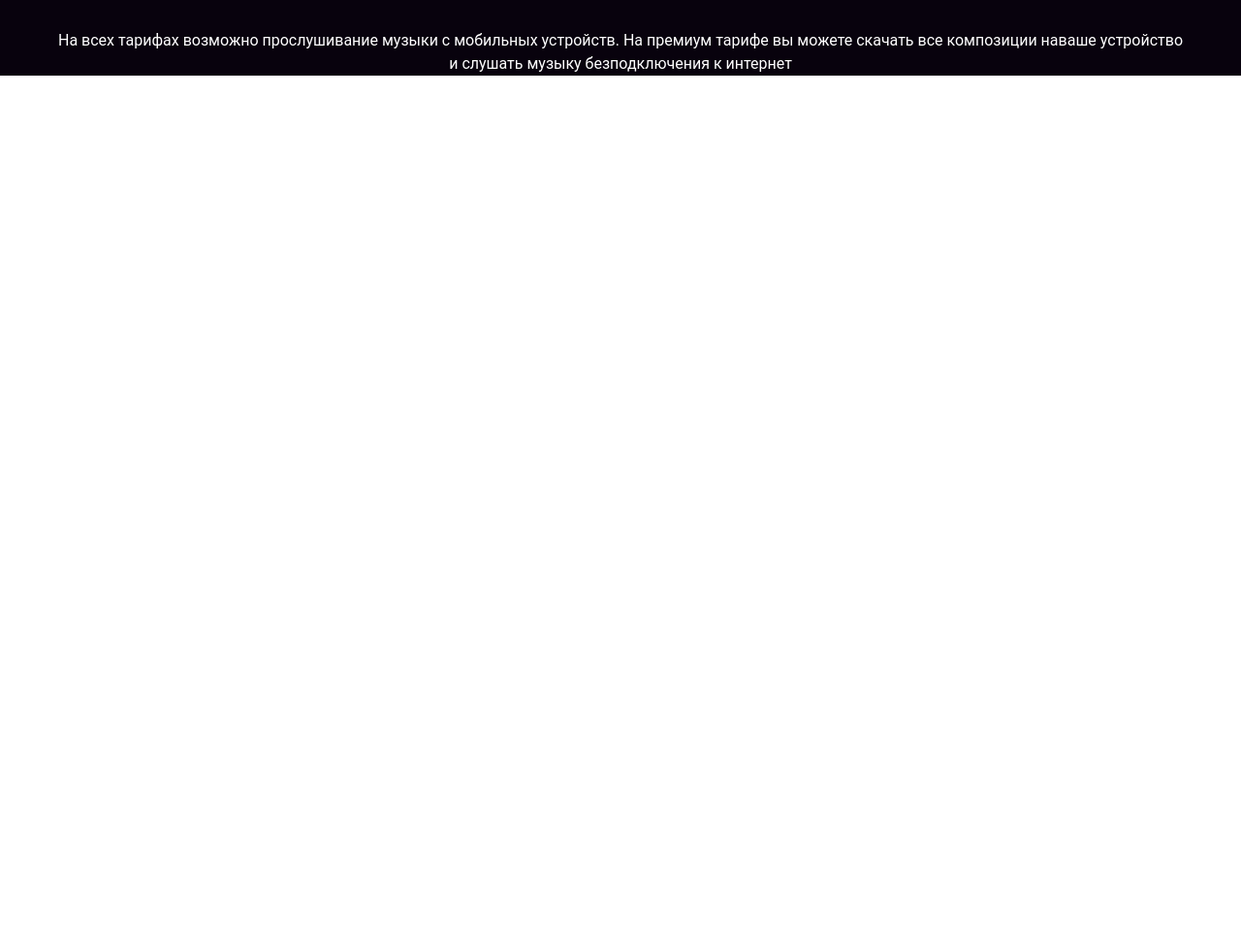
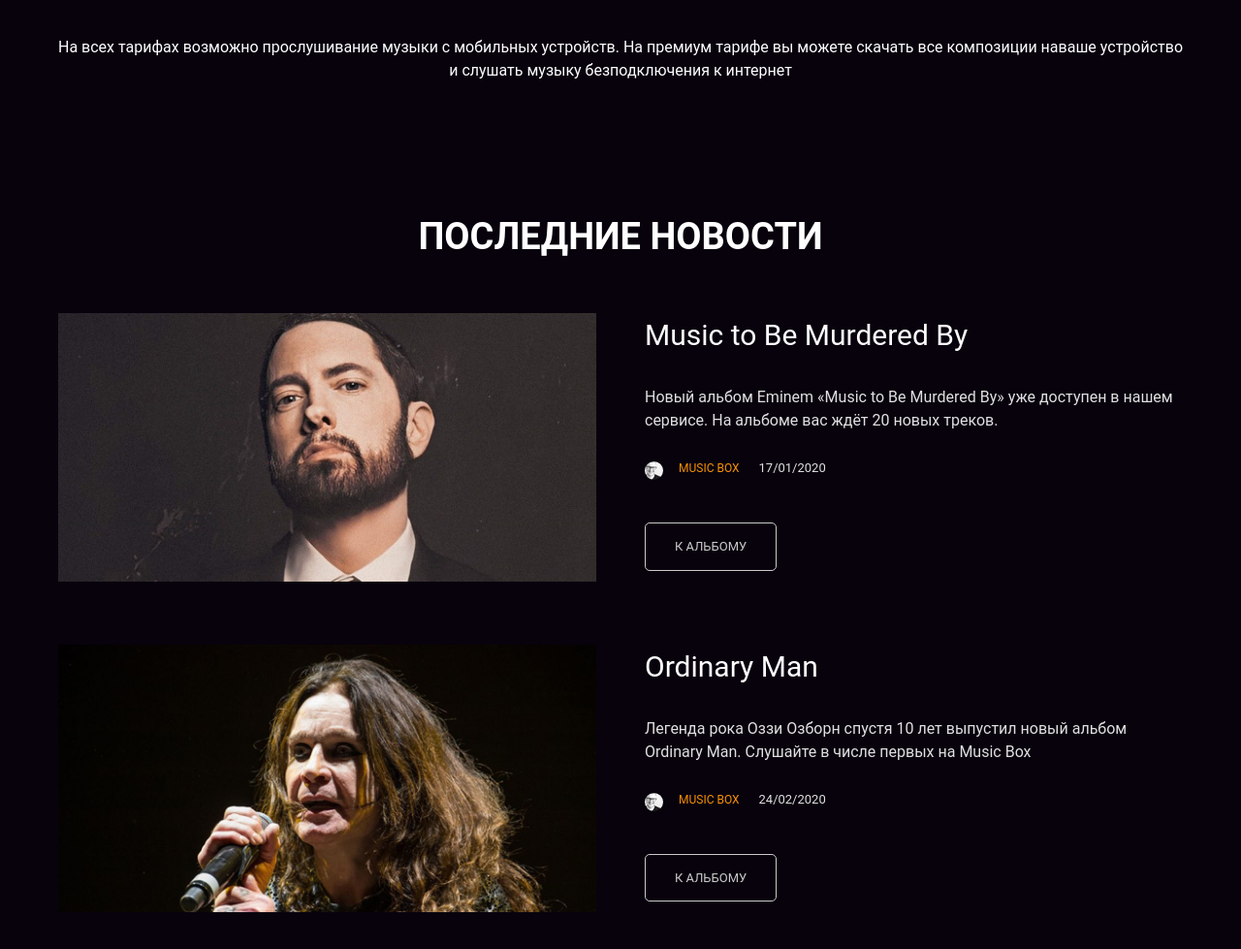
Before and after one commit to byneev/layout-designer-project-lvl2, a plain HTML site: page src/index.html in a window 1280 px wide. Shown: the part 1588-2567 px from the top of the page at 97% size. Before the commit the page ends 1874 px from the top, so only its background shows below. Drawn offline with Linux system fonts and the light colour scheme.

Commit message:
feat: add news

```diff
--- a/src/index.html
+++ b/src/index.html
@@ -111,33 +111,48 @@
     </div>
   </article>
   <!-- NEWS -->
-  <section class="news">
+  <section class="news" id="page-news">
+    <div class="container">
+      <h2 class="news-heading">Последние новости</h2>
       <ul class="news-list">
         <li class="news-list-item">
           <article class="news-item">
-          <img src="" alt="" class="news-item-img">
+            <img src="images/Music%20to%20Be%20Murdered%20By.png" alt="ozzy photo" width="570" height="284"
+              class="news-item-img">
             <div class="news-info">
-            <h3 class="news-item-heading"></h3>
-            <p class="news-item-text"></p>
-            <a href="" class="news-item-author"></a>
-            <date class="news-item-date"></date>
-            <a href="" class="btn"></a>
+              <h3 class="news-item-heading">Music to Be Murdered By</h3>
+              <p class="news-item-text">Новый альбом Eminem «Music to Be Murdered By» уже доступен в нашем сервисе. На
+                альбоме вас ждёт 20 новых треков.</p>
+              <div class="news-author-wrapper">
+                <a href="" class="news-item-author">Music box</a>
+                <time datetime="2020-01-17" class="news-item-date">17/01/2020</time>
+              </div>
+              <div class="btn-news-wrapper">
+                <a href="/" class="btn btn-news">К альбому</a>
+              </div>
             </div>
           </article>
         </li>
         <li class="news-list-item">
           <article class="news-item">
-          <img src="" alt="" class="news-item-img">
+            <img src="images/Ordinary%20Man.png" alt="eminem photo" width="570" height="284" class="news-item-img">
             <div class="news-info">
-            <h3 class="news-item-heading"></h3>
-            <p class="news-item-text"></p>
-            <a href="" class="news-item-author"></a>
-            <date class="news-item-date"></date>
-            <a href="" class="btn"></a>
+              <h3 class="news-item-heading">Ordinary Man</h3>
+              <p class="news-item-text">Легенда рока Оззи Озборн спустя 10 лет выпустил новый альбом Ordinary Man.
+                Слушайте в числе первых на Music Box</p>
+              <div class="news-author-wrapper">
+                <a href="" class="news-item-author">Music box</a>
+                <time datetime="2020-02-24" class="news-item-date">24/02/2020</time>
+              </div>
+              <div class="btn-news-wrapper">
+                <a href="/" class="btn btn-news">К альбому</a>
+              </div>
             </div>
           </article>
         </li>
+
       </ul>
+    </div>
   </section>
 </body>
 
--- a/src/scss/mixins.scss
+++ b/src/scss/mixins.scss
@@ -80,3 +80,8 @@
   background-repeat: no-repeat;
   background-size: contain;
 }
+
+@mixin adaptive-img {
+  width: 100%;
+  height: auto;
+}
--- a/src/scss/page-news/page-news-item.scss
+++ b/src/scss/page-news/page-news-item.scss
@@ -0,0 +1,65 @@
+.news-item {
+  display: grid;
+  grid-template-columns: repeat(2, 1fr);
+  column-gap: 50px;
+  @media (max-width: 414px) {
+    display: block;
+  }
+}
+
+.news-item-img {
+  @include adaptive-img;
+  @media (max-width: 414px) {
+    margin-bottom: 50px;
+  }
+}
+
+.news-item-heading {
+  @include reset;
+  @include tipography(30px, normal, none);
+  margin-bottom: 30px;
+  @media (max-width: 414px) {
+    @include tipography(16px, normal, none);
+    margin-bottom: 16px;
+  }
+}
+
+.news-item-text {
+  @include reset;
+  @include tipography(16px, normal, none);
+  margin-bottom: 24px;
+  color: $c-gray;
+}
+
+.news-item-author {
+  @include tipography(12px, normal, uppercase);
+  position: relative;
+  padding-left: 35px;
+  margin-right: 16px;
+  color: $c-orange;
+}
+
+.news-item-author::before {
+  @include pseudo-element;
+  top: 0;
+  background: url("../images/avatar.png");
+  border-radius: 50%;
+  width: 19px;
+  height: 19px;
+}
+
+.news-item-date {
+  @include tipography(13px, normal, uppercase);
+  color: $c-gray;
+}
+
+.news-author-wrapper {
+  margin-bottom: 45px;
+}
+
+.btn-news {
+  display: inline-block;
+  padding: 16px 30px;
+  color: $c-dark-gray;
+  border: 1px solid #CACACA;
+}
--- a/src/scss/page-news/page-news.scss
+++ b/src/scss/page-news/page-news.scss
@@ -0,0 +1,28 @@
+#page-news {
+  padding-top: 100px;
+  padding-bottom: 100px;
+  background: $c-black;
+}
+
+.news-heading {
+  @include tipography(38px, bold, uppercase);
+  margin-bottom: 50px;
+  text-align: center;
+  @media (max-width: 414px) {
+    @include tipography(18px, bold, uppercase);
+  }
+}
+
+.news-list {
+  @include reset;
+  list-style: none;
+}
+
+.news-list-item {
+  @include reset;
+  margin-bottom: 65px;
+}
+
+.news-list-item:last-child {
+  margin-bottom: 0;
+}
--- a/src/scss/page-pricing/page-pricing-item.scss
+++ b/src/scss/page-pricing/page-pricing-item.scss
@@ -1,24 +1,33 @@
 .page-pricing-item {
   @include reset;
+  margin-bottom: 50px;
+}
+
+.page-pricing-item:nth-child(3) {
+  margin-bottom: 0;
+}
+
+.page-pricing-item:nth-child(1) .pricing-item {
+  background: url('../images/subscribe_1.png');
+}
+
+.page-pricing-item:nth-child(2) .pricing-item {
+  background: url('../images/subscribe_2.png');
+}
+
+.page-pricing-item:nth-child(3) .pricing-item {
+  background: url('../images/subscribe_3.png');
+}
+
+.pricing-item {
+  box-sizing: border-box;
+  min-height: 582px;
   padding: 1.5rem;
-  padding-bottom: 65px;
-  margin-bottom: 50px;
+  padding-bottom: 0;
   border-radius: 1rem;
   background-size: contain;
   background-repeat: no-repeat;
-}
-
-.page-pricing-item:nth-child(1) {
-  background: url('../images/subscribe_1.png');
-}
-
-.page-pricing-item:nth-child(2) {
-  background: url('../images/subscribe_2.png');
-}
-
-.page-pricing-item:nth-child(3) {
-  background: url('../images/subscribe_3.png');
-  margin-bottom: 0;
+  overflow: auto;
 }
 
 .pricing-item-heading {
--- a/src/scss/page-pricing/page-pricing.scss
+++ b/src/scss/page-pricing/page-pricing.scss
@@ -17,7 +17,7 @@
   list-style: none;
   display: grid;
   grid-template-columns: repeat(3, 1fr);
-  grid-template-rows: max-content;
+  grid-auto-rows: 1fr;
   gap: 50px;
   margin-bottom: 40px;
   overflow-x: hidden;
```
Also changed, not shown: src/css/app.css. Lines whose indentation alone changed are shown as unchanged.
